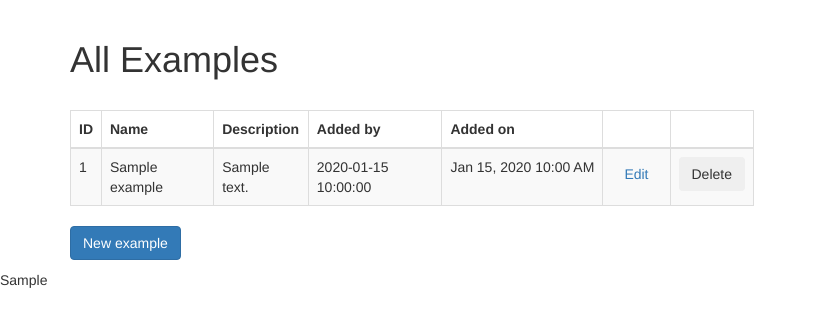
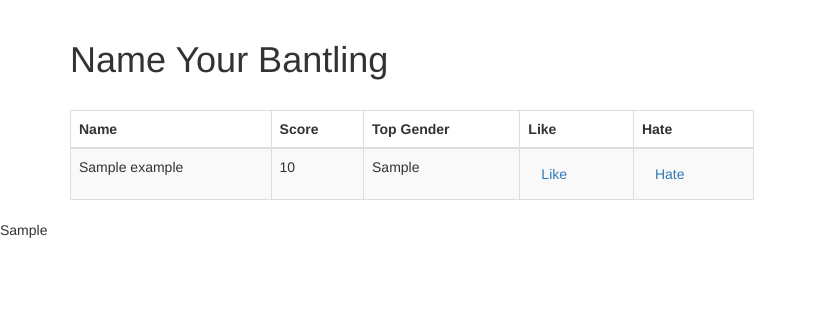
Before and after one commit to nwinter/bantling, a Python web app: template src/application/templates/home.html in a window 1280 px wide. Shown: the part 52-379 px from the top of the page, without its empty margins (0-817 px from the left). Run offline with Jinja, Linux system fonts and the light colour scheme; the template is opened without the code that fills it: most values are stand-ins (such as "Sample title", 1, 10 or a date in 2020); form fields are guessed from the names that the template uses; some libraries are stand-ins or nearby versions.

Commit message:
Fixed home.html template syntax.

```diff
--- a/src/application/templates/home.html
+++ b/src/application/templates/home.html
@@ -8,56 +8,41 @@
 
 {% block content %}
 
-    <h1 id="">All Examples</h1>
+    <h1 id="">Name Your Bantling</h1>
     <div>&nbsp;</div>
     <table class="table table-bordered table-striped">
         <thead>
             <tr>
-                <th>ID</th>
                 <th>Name</th>
-                <th>Description</th>
-                <th>Added by</th>
-                <th>Added on</th>
-                <th>&nbsp;</th>
-                <th>&nbsp;</th>
+                <th>Score</th>
+                <th>Top Gender</th>
+                <th>Like</th>
+                <th>Hate</th>
             </tr>
         </thead>
         <tbody>
-            {% for example in examples %}
-            {% set example_id = example.key.id() %}
+            {% for example in examples or [] %}
             <tr>
-                <td>{{ example_id }}</td>
-                <td>{{ example.example_name }}</td>
-                <td>{{ example.example_description }}</td>
-                <td>{{ example.added_by }}</td>
-                <td class="nowrap">{{ example.timestamp.strftime('%b %d, %Y %I:%M %p') }}</td>
+                <td>{{ example.name }}</td>
+                <td>{{ example.score }}</td>
+                <td>{{ example.top_gender }}</td>
                 <td>
-                    <a href="{{ url_for('edit_example', example_id=example_id) }}" class="btn">Edit</a>
+                    <a href="" class="btn">Like</a>
                 </td>
                 <td>
-                    <form method="post" action="{{ url_for('delete_example', example_id=example_id) }}">
-                        <button class="btn">Delete</button>
-                    </form>
+                    <a href="" class="btn">Hate</a>
                 </td>
             </tr>
             {% else %}
-            <tr><td colspan="7">No examples yet</td></tr>
+            <tr><td colspan="5">No names yet</td></tr>
             {% endfor %}
         </tbody>
     </table>
-    <p>
-        <a class="btn btn-primary" data-toggle="modal" data-target="#new-example-modal">
-            <i class="icon-plus-sign icon-white"></i>
-            New example
-        </a>
-    </p>
-
-
 
 {% endblock content %}
 
 {% block footer %}
-    {% include 'new_example.html' %} {# pull in new_example form (modal dialog) #}
+
 {% endblock footer %}
 
 {% block tail_script %}
```
